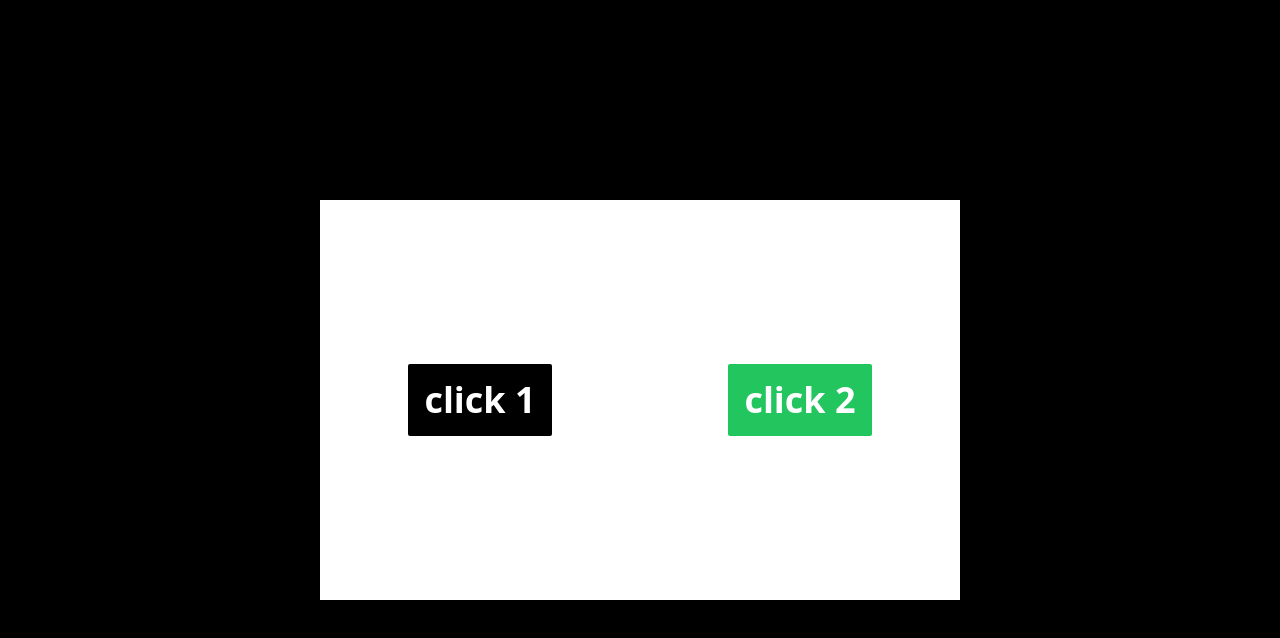
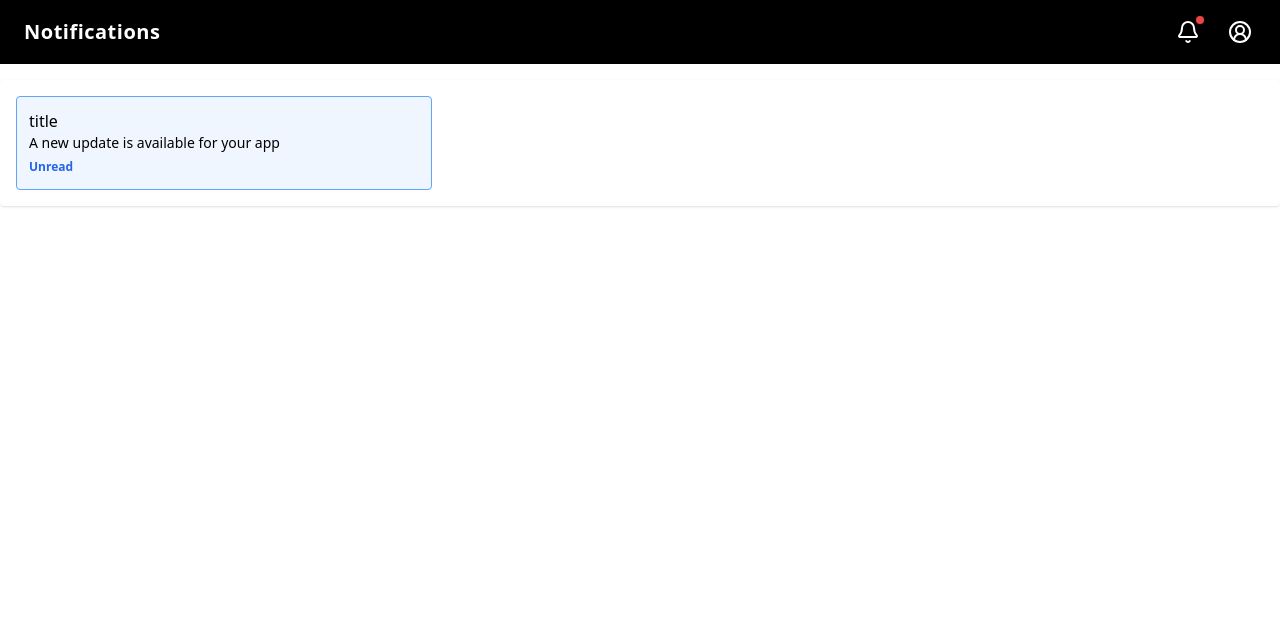
Before and after one commit to arjun-sthanave/reactPractice, a React (Vite) app in the folder timer/: page / in a window 1280 px wide. Shown: the top 638 px of the page. Built offline with nearby package versions, Linux system fonts and the light colour scheme.

Commit message:
notification ui done

```diff
--- a/timer/package.json
+++ b/timer/package.json
@@ -10,8 +10,10 @@
     "preview": "vite preview"
   },
   "dependencies": {
+    "lucide-react": "^0.562.0",
     "react": "^19.2.0",
-    "react-dom": "^19.2.0"
+    "react-dom": "^19.2.0",
+    "react-router-dom": "^7.12.0"
   },
   "devDependencies": {
     "@eslint/js": "^9.39.1",
--- a/timer/src/App.jsx
+++ b/timer/src/App.jsx
@@ -1,28 +1,14 @@
-import React, { useState } from 'react'
+import React from 'react'
+import { BrowserRouter, Route, Routes } from 'react-router-dom'
+import Homepage from './screens/Homepage'
 
 const App = () => {
-  const [bluetbn, setbluetbn] = useState(false)
-  const [orangebtn, setorangebtn] = useState(false)
-  const [redbtn, setedbtn] = useState(false)
-  console.log("bluetbn",bluetbn);
-  console.log("orangebtn",orangebtn);
-  console.log("redbtn",redbtn);
-
   return (
-    <div className="h-screen bg-black flex items-center justify-center">
-      <div onClick={()=>{
-        setedbtn(!redbtn)
-      }}   className={`w-1/2 bg-white h-1/2 ${orangebtn && "bg-orange-500"}  text-white text-4xl font-bold flex justify-around items-center`}>
-           <button onClick={(e)=>{
-            e.stopPropagation()
-         setbluetbn(!bluetbn)
-      }} className={`bg-black p-4 ${redbtn && "bg-red-500"} rounded-sm`}>click 1</button>
-           <button onClick={(e)=>{
-            e.stopPropagation()
-          setorangebtn(!orangebtn)
-      }}  className={`bg-green-500 p-4 ${bluetbn && "bg-blue-500"} rounded-sm`}>click 2</button>
-      </div>
-    </div>
+   <BrowserRouter>
+   <Routes>
+    <Route path="/" element={<Homepage/>} />
+   </Routes>
+   </BrowserRouter>
   )
 }
 
--- /dev/null
+++ b/timer/src/component/Cards.jsx
@@ -0,0 +1,21 @@
+import React from 'react'
+
+const Cards = () => {
+  return (
+     <div className="w-full bg-white rounded shadow p-4 space-y-3">
+
+        <div className="w-full gap-2 flex flex-col items-start">
+          <div className="p-3 w-1/3  rounded cursor-pointer border transition bg-blue-50 border-blue-400">
+               <h3 className="font-medium">title</h3>
+          <p className="text-sm">A new update is available for your app</p>
+
+           <span className="text-xs text-blue-600 font-semibold">
+              Unread
+            </span>
+          </div>
+        </div>
+    </div>
+  )
+}
+
+export default Cards
--- /dev/null
+++ b/timer/src/component/Nav.jsx
@@ -0,0 +1,29 @@
+import { Bell, CircleUserRound } from "lucide-react";
+
+const Nav = () => {
+  return (
+    <nav className="w-full h-16 bg-black text-white px-6 flex items-center justify-between">
+
+      {/* LEFT: Icons */}
+
+
+      <h1 className="text-xl font-bold tracking-wide">
+      Notifications
+      </h1>
+      <div className="flex items-center gap-6">
+
+        <button className="relative">
+           <Bell/>
+          <span className="absolute -top-1 -right-1 w-2 h-2 bg-red-500 rounded-full"></span>
+        </button>
+
+        <div className="w-8 h-8 rounded-full  flex items-center justify-center">
+             <CircleUserRound />
+        </div>
+      </div>
+
+    </nav>
+  );
+};
+
+export default Nav;
--- /dev/null
+++ b/timer/src/screens/Homepage.jsx
@@ -0,0 +1,18 @@
+import React from 'react'
+import Nav from '../component/Nav'
+import Cards from '../component/Cards'
+
+const Homepage = () => {
+  return (
+    <div className='w-full h-screen flex flex-col gap-4 items-center '>
+
+        <Nav/>
+         <div className="w-full flex flex-col gap-3">
+            <Cards/>
+         </div>
+
+    </div>
+  )
+}
+
+export default Homepage
```
Also changed, not shown: 1 other file (tests, documents, lock files or other folders).
